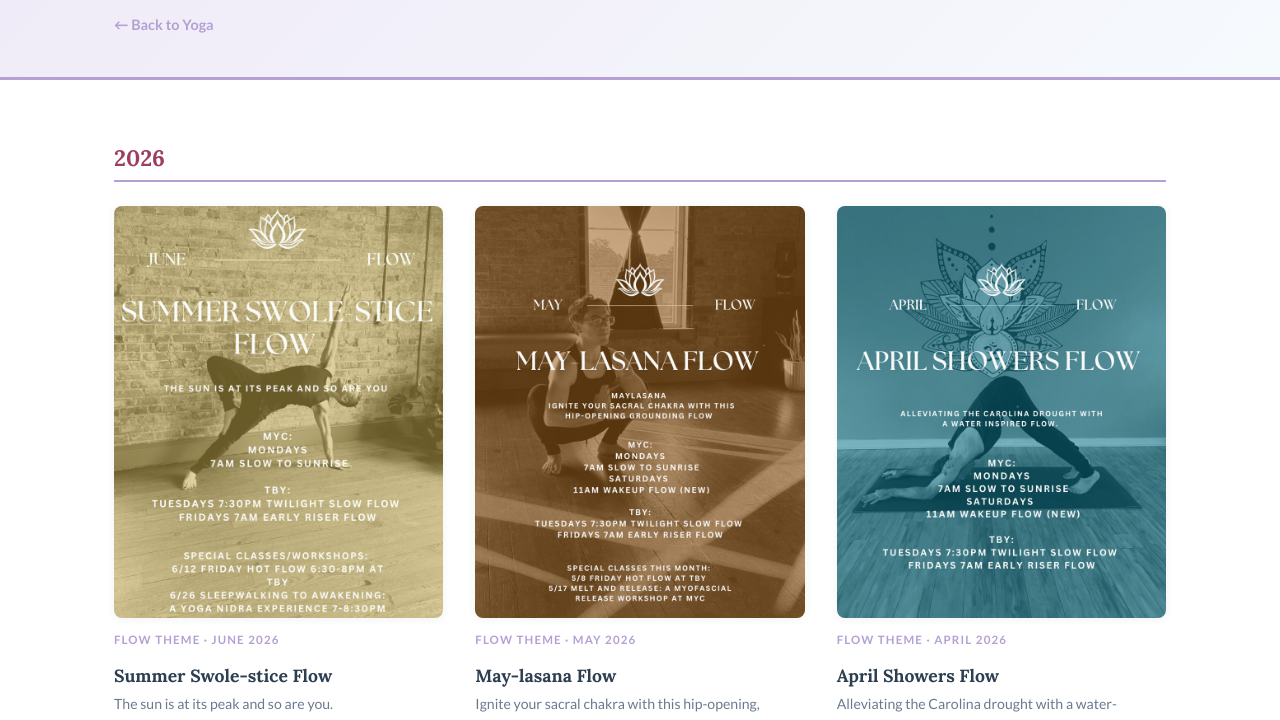
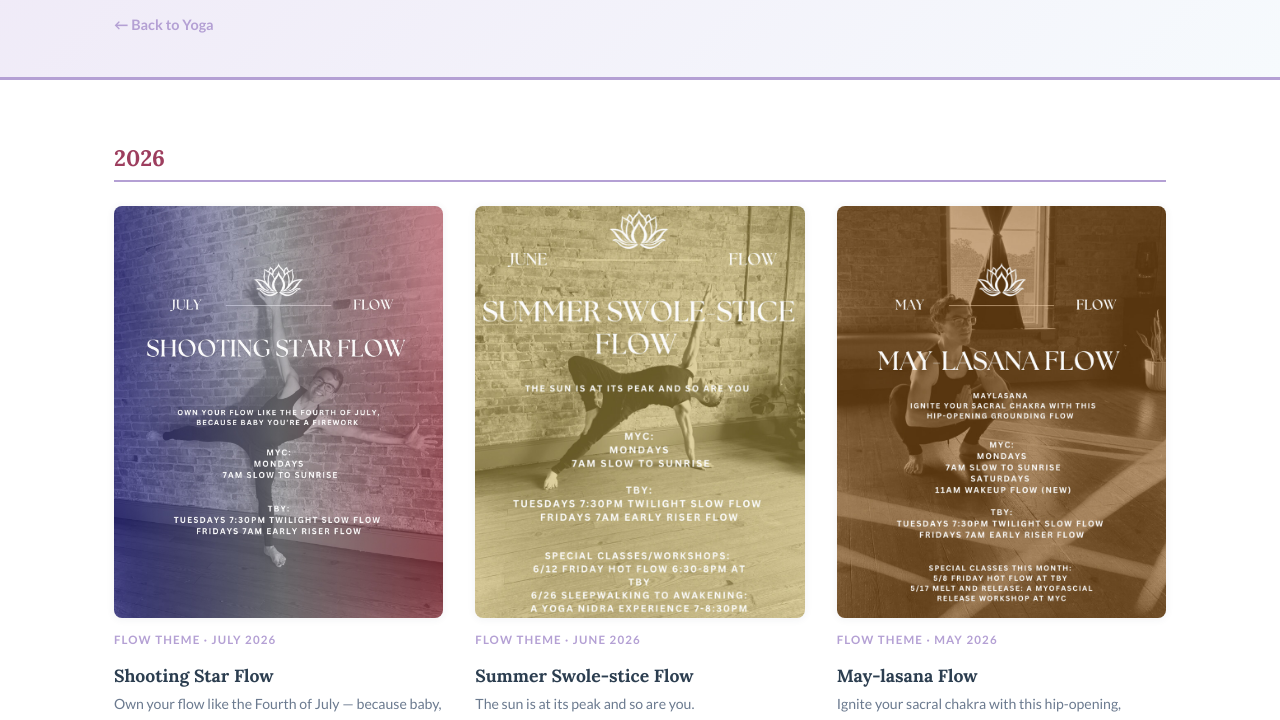
Before and after one commit to ebenjaminrandall/ebenjaminrandall.github.io, a plain HTML site: page flow-themes.html in a window 1280 px wide. Shown: the part 231-951 px from the top of the page. Drawn offline with Linux system fonts and the light colour scheme.

Commit message:
Adding July flow theme

```diff
--- a/flow-themes.html
+++ b/flow-themes.html
@@ -161,6 +161,17 @@
 
           <div class="ig-entry">
             <div class="ig-entry__photo">
+              <img src="assets/flow-themes/2026-07-shooting-star-flow.jpg" alt="July Flow: Shooting Star Flow flyer">
+            </div>
+            <div class="ig-entry__meta">
+              <p class="ig-entry__label">Flow Theme &middot; July 2026</p>
+              <h3 class="ig-entry__title">Shooting Star Flow</h3>
+              <p class="ig-entry__note">Own your flow like the Fourth of July &mdash; because baby, you're a firework.</p>
+            </div>
+          </div>
+
+          <div class="ig-entry">
+            <div class="ig-entry__photo">
               <img src="assets/flow-themes/2026-06-summer-swole-stice.jpg" alt="June Flow: Summer Swole-stice Flow flyer">
             </div>
             <div class="ig-entry__meta">
```
Also changed, not shown: assets/flow-themes/2026-07-shooting-star-flow.jpg (added).
